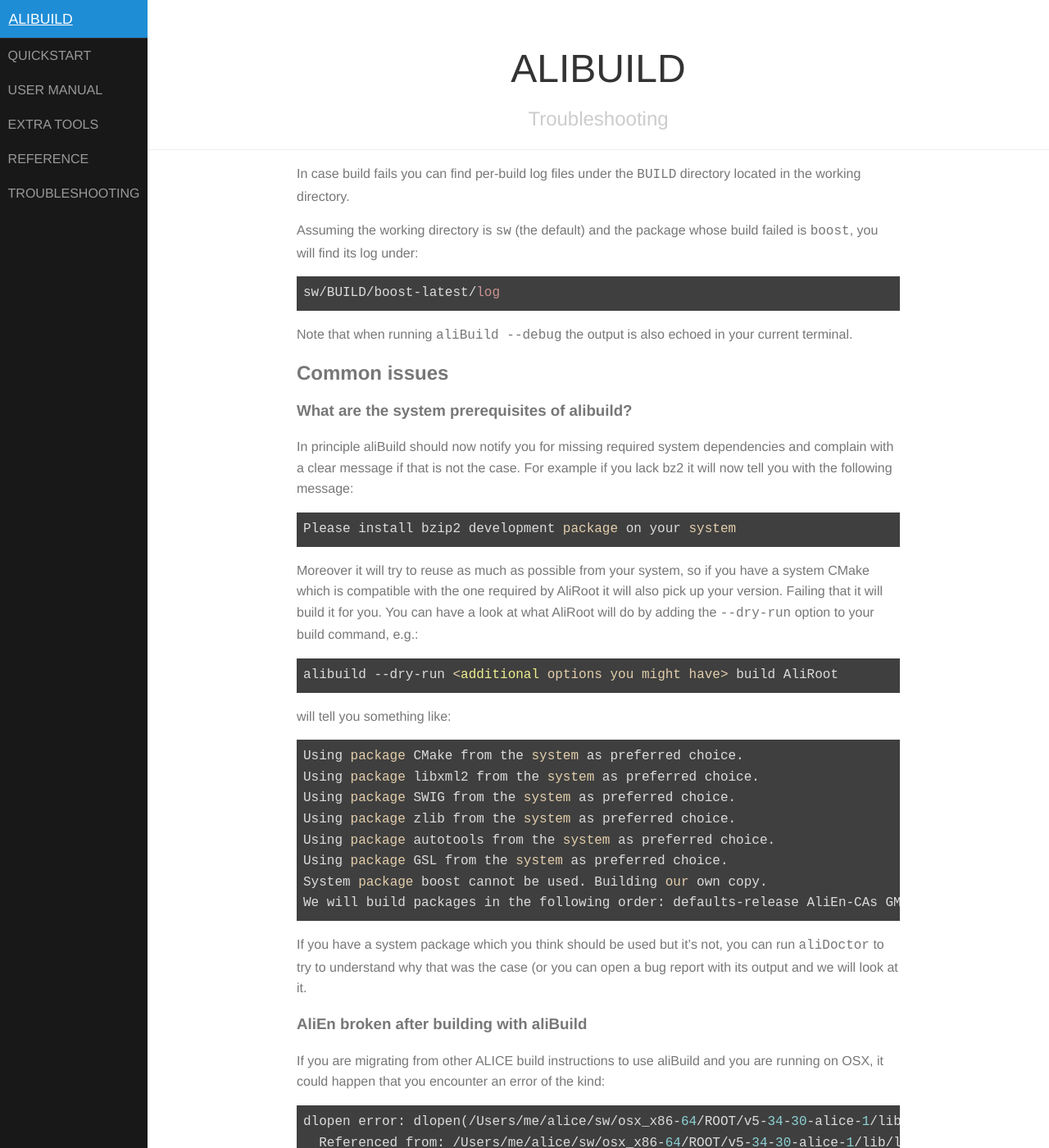
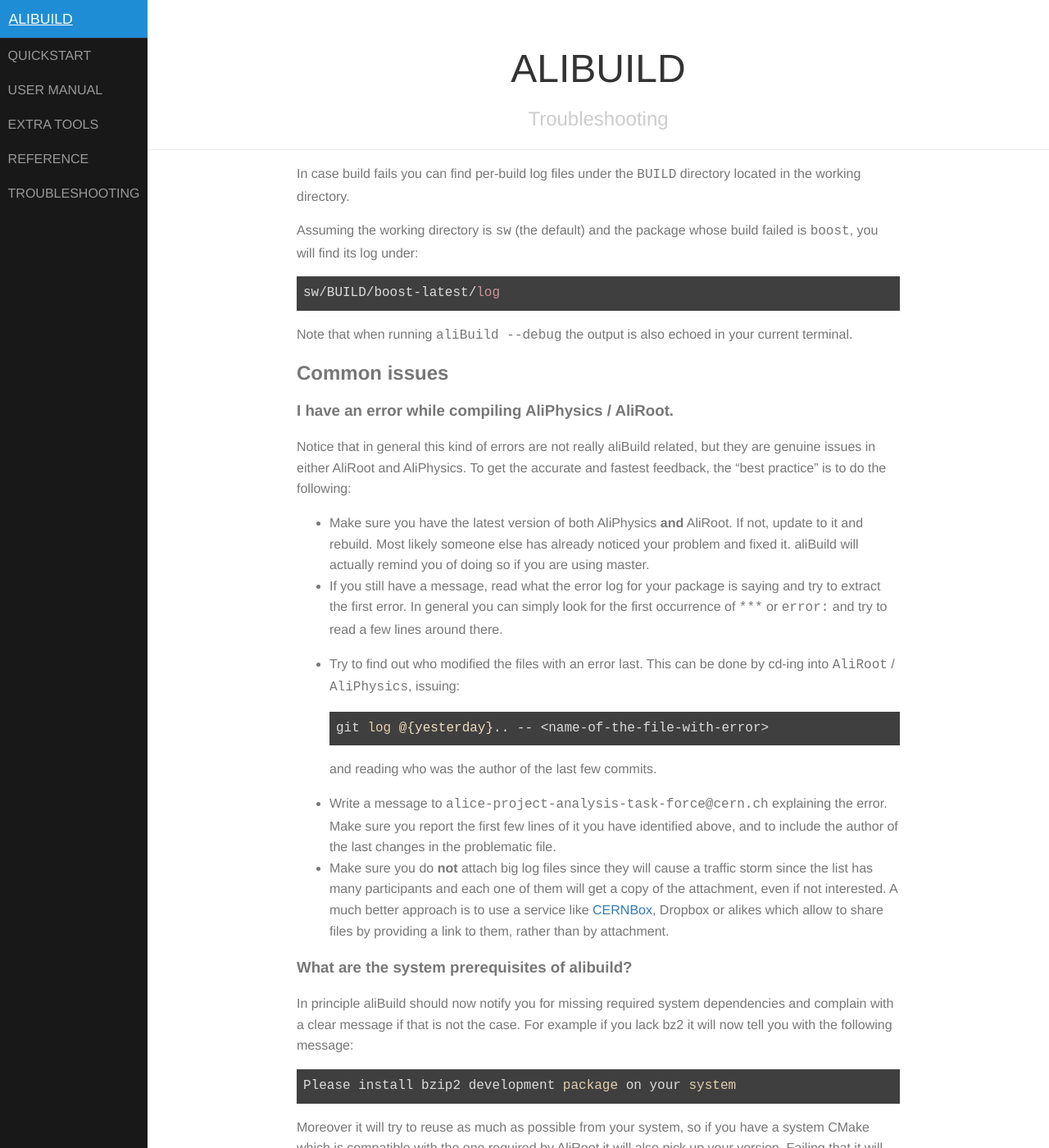
Before and after one commit to alisw/alibuild, a Jekyll site: the page built from troubleshooting.markdown, in a window 1280 px wide and 1400 px high. Shown: the whole window at 82% size. Built offline with Jekyll 4.4.1, drawn with Linux system fonts in a browser that asks for light colours.

Commit message:
Add general reporting best-practices

```diff
--- a/troubleshooting.markdown
+++ b/troubleshooting.markdown
@@ -16,6 +16,38 @@
 current terminal.
 
 ## Common issues
+
+### I have an error while compiling AliPhysics / AliRoot.
+
+Notice that in general this kind of errors are not really aliBuild
+related, but they are genuine issues in either AliRoot and AliPhysics.
+To get the accurate and fastest feedback, the "best practice" is to do
+the following:
+
+- Make sure you have the latest version of both AliPhysics **and** AliRoot. If
+  not, update to it and rebuild. Most likely someone else has already noticed
+  your problem and fixed it. aliBuild will actually remind you of doing so if
+  you are using master.
+- If you still have a message, read what the error log for your package
+  is saying and try to extract the first error. In general you can simply
+  look for the first occurrence of `***` or `error:` and try to read a few
+  lines around there.
+- Try to find out who modified the files with an error last. This can be done by
+  cd-ing into `AliRoot` / `AliPhysics`, issuing:
+
+      git log @{yesterday}.. -- <name-of-the-file-with-error>
+
+  and reading who was the author of the last few commits.
+- Write a message to `alice-project-analysis-task-force@cern.ch`
+  explaining the error. Make sure you report the first few lines of it you
+  have identified above, and to include the author of the last changes in
+  the problematic file.
+- Make sure you do **not** attach big log files since they will cause a
+  traffic storm since the list has many participants and each one of them
+  will get a copy of the attachment, even if not interested. A much better
+  approach is to use a service like [CERNBox](https://cernbox.cern.ch),
+  Dropbox or alikes which allow to share files by providing a link to them,
+  rather than by attachment.
 
 ### What are the system prerequisites of alibuild?
 
```
